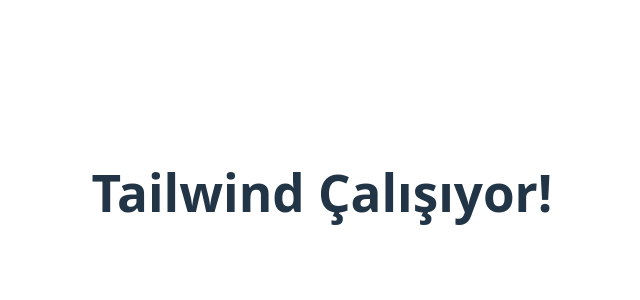
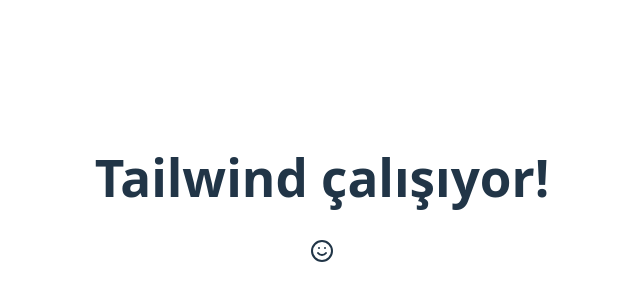
Before and after one commit to GokcenGuldogan/gokcens-ecommerce-project, a React (Vite) app: page / in a window 1280 px wide. Shown: the part 208-508 px from the top of the page, without its empty margins (318-958 px from the left). Built offline with nearby package versions, Linux system fonts and the light colour scheme.

Commit message:
tailwind yuklendi

```diff
--- a/src/App.jsx
+++ b/src/App.jsx
@@ -2,14 +2,18 @@
 import reactLogo from './assets/react.svg'
 import viteLogo from '/vite.svg'
 import './App.css'
+import { Smile } from "lucide-react";
 
 
 
 
 export default function App() {
   return (
-    <h1 className="text-3xl font-bold text-blue-600">
-      Tailwind Çalışıyor!
-    </h1>
+    <>
+      <h1 className="text-3xl font-bold text-blue-600">
+        Tailwind çalışıyor!
+      </h1>
+      <Smile className="text-green-600 w-8 h-8 mt-4" />
+    </>
   );
 }
```
